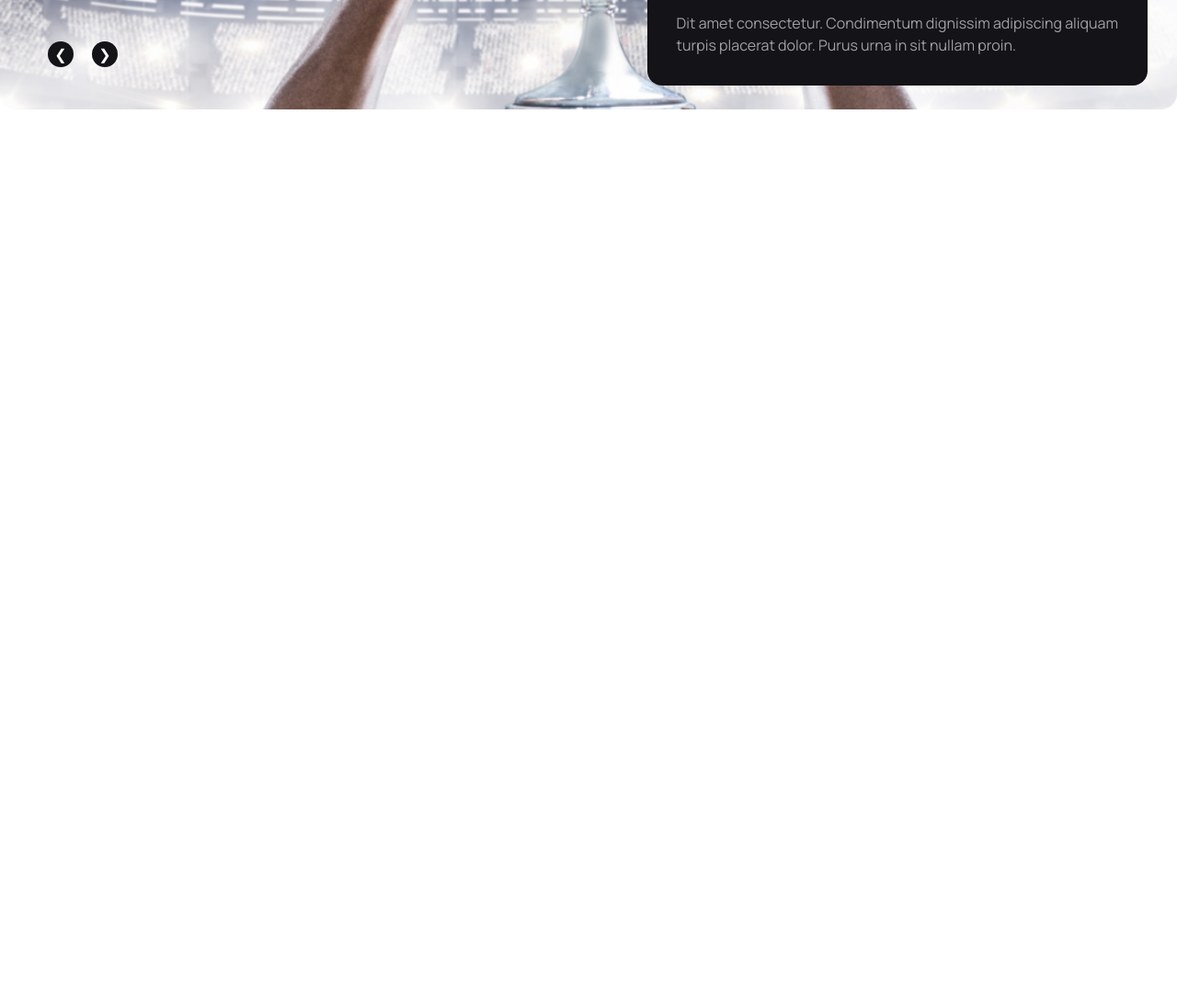
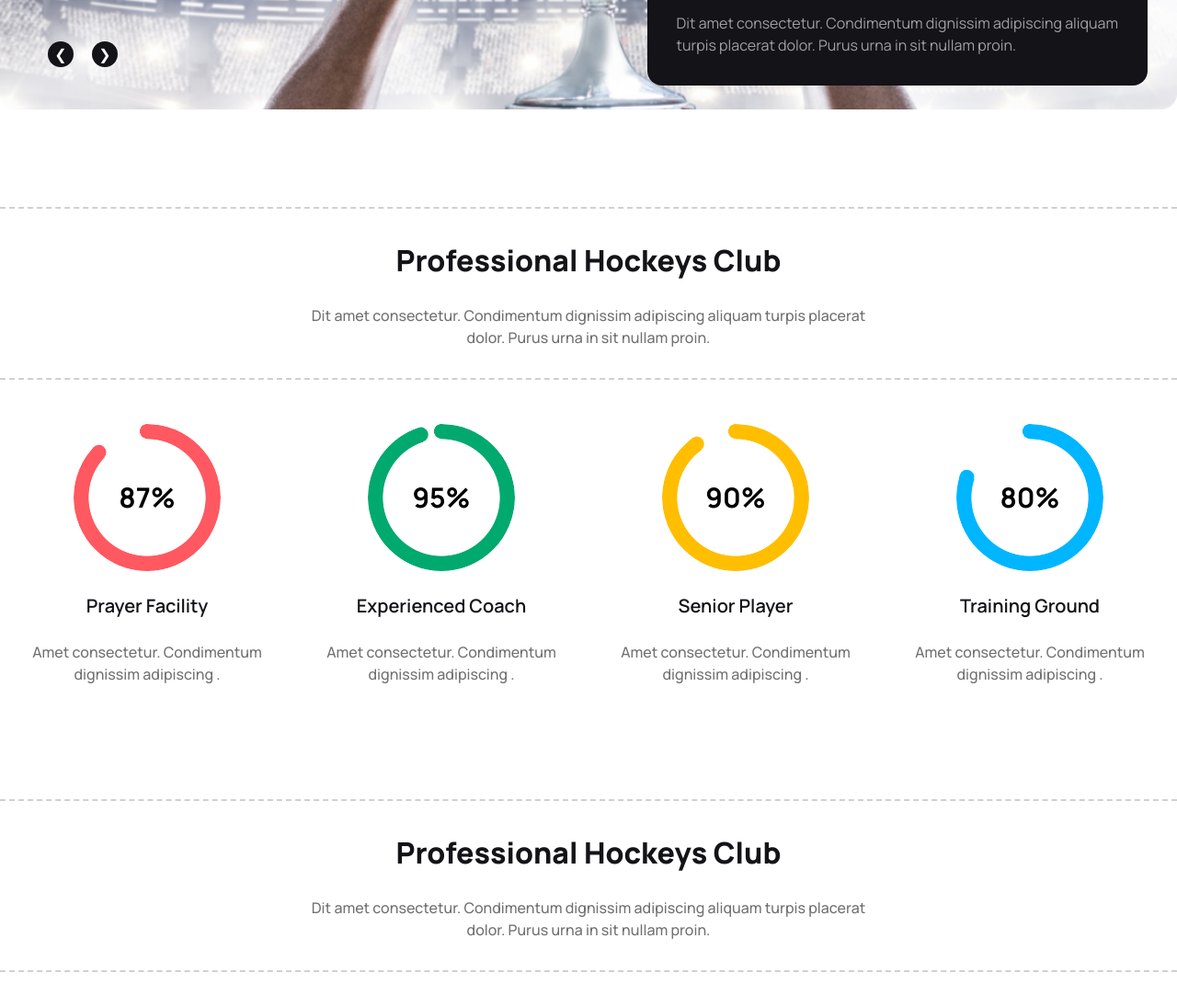
Before and after one commit to meherab-mhk/hq-club, a plain HTML site: page index.html in a window 1280 px wide. Shown: the part 659-1754 px from the top of the page at 92% size. Before the commit the page ends 884 px from the top, so only its background shows below. Drawn offline with nearby package versions, Linux system fonts and the light colour scheme.

Commit message:
pro hockey club section added

```diff
--- a/index.html
+++ b/index.html
@@ -11,7 +11,7 @@
     <link href="https://cdn.jsdelivr.net/npm/daisyui@4.6.0/dist/full.min.css" rel="stylesheet" type="text/css" />
     <script src="https://cdn.tailwindcss.com"></script>
     <style>
-        .font-man{font-family: 'Manrope', sans-serif;}
+        *{font-family: 'Manrope', sans-serif;}
     </style>
 </head>
 <body class="bg-white">
@@ -50,7 +50,7 @@
                   </div>
             </nav>
         </section>
-        <section class="mb-[100px]">
+        <section class=" mb-[40px] lg:mb-[100px]">
           <div class="relative">
             <div class="carousel w-full">
               <div id="slide1" class="carousel-item relative w-full">
@@ -68,18 +68,51 @@
                 </div>
               </div>
             </div>
-            <div class=" absolute mt-4 lg:right-0 lg:bottom-0">
+            <div class="lg:absolute mt-4 lg:right-0 lg:bottom-0">
               <div class="banner-txt p-4 lg:p-8 bg-[#131318] rounded-2xl lg:m-8">
                 <h3 class="font-man text-white font-black mb-4 text-[18px] lg:text-[24px]">Meet all the heroes from the field</h3>
                 <p class="font-man text-[#a1a1a3] text-base">Dit amet consectetur. Condimentum dignissim adipiscing aliquam <br> turpis placerat dolor. Purus urna in sit nullam proin. </p>
               </div>
             </div>
           </div>
-
         </section>
-
     </header>
-    <main></main>
+    <main class="mx-5 lg:max-w-[1440px] lg:mx-auto">
+      <section class="my-[40px] lg:my-[100px]">
+        <div class="py-6 lg:py-8 text-center border-y-[#D0D0D1] border-dashed border-y-2 mb-[48px]">
+          <h3 class="font-man font-extrabold text-[#131318] text-[22px] lg:text-[32px] mb-4 lg:mb-6">Professional Hockeys Club</h3>
+          <p class="font-medium text-[#717174] text-[14px] lg:text-base">Dit amet consectetur. Condimentum dignissim adipiscing aliquam turpis placerat <br> dolor. Purus urna in sit nullam proin. </p>
+        </div>
+        <div class="progress-container flex flex-col lg:flex-row lg:justify-around">
+          <div class="prgs text-center mb-6">
+            <div class="radial-progress text-error" style="--value:87; --size:10rem;" role="progressbar"><span class="text-black font-bold text-3xl">87%</span></div>
+            <h3 class="font-semibold text-[#131318] text-xl my-6">Prayer Facility</h3>
+            <p class="font-medium text-[#717174] text-[14px] lg:text-base">Amet consectetur. Condimentum <br> dignissim adipiscing .</p>
+          </div>
+          <div class="prgs text-center mb-6">
+            <div class="radial-progress text-success" style="--value:95; --size:10rem;" role="progressbar"><span class="text-black font-bold text-3xl">95%</span></div>
+            <h3 class="font-semibold text-[#131318] text-xl my-6">Experienced Coach</h3>
+            <p class="font-medium text-[#717174] text-[14px] lg:text-base">Amet consectetur. Condimentum <br> dignissim adipiscing .</p>
+          </div>
+          <div class="prgs text-center mb-6">
+            <div class="radial-progress text-warning" style="--value:90; --size:10rem;" role="progressbar"><span class="text-black font-bold text-3xl">90%</span></div>
+            <h3 class="font-semibold text-[#131318] text-xl my-6">Senior Player</h3>
+            <p class="font-medium text-[#717174] text-[14px] lg:text-base">Amet consectetur. Condimentum <br> dignissim adipiscing .</p>
+          </div>
+          <div class="prgs text-center mb-6">
+            <div class="radial-progress text-info" style="--value:80; --size:10rem;" role="progressbar"><span class="text-black font-bold text-3xl">80%</span></div>
+            <h3 class="font-semibold text-[#131318] text-xl my-6">Training Ground</h3>
+            <p class="font-medium text-[#717174] text-[14px] lg:text-base">Amet consectetur. Condimentum <br> dignissim adipiscing .</p>
+          </div>
+        </div>
+      </section>
+      <section>
+        <div class="py-6 lg:py-8 text-center border-y-[#D0D0D1] border-dashed border-y-2 mb-[48px]">
+          <h3 class="font-man font-extrabold text-[#131318] text-[22px] lg:text-[32px] mb-4 lg:mb-6">Professional Hockeys Club</h3>
+          <p class="font-medium text-[#717174] text-[14px] lg:text-base">Dit amet consectetur. Condimentum dignissim adipiscing aliquam turpis placerat <br> dolor. Purus urna in sit nullam proin. </p>
+        </div>
+      </section>
+    </main>
     <footer></footer>
     <script type="module" src="tailwind.config.js"></script>
 </body>
```
